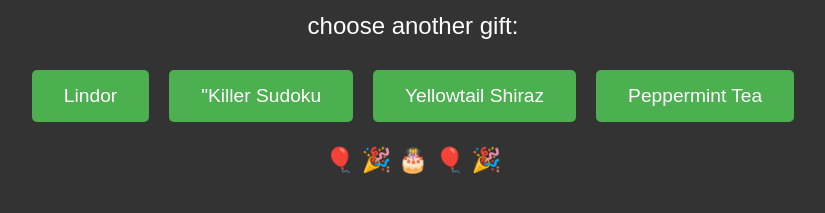
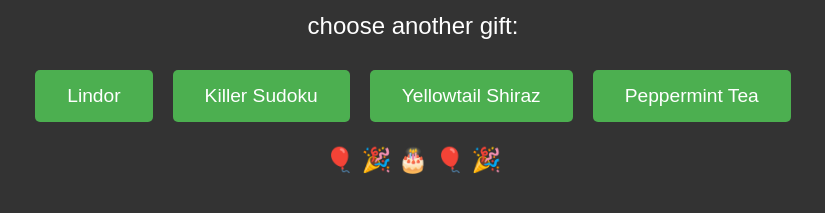
Before and after one commit to steel424/happybirthday, a website: page public/index.html in a window 1280 px wide. Shown: the part 165-378 px from the top of the page, 227-1052 px from the left. Drawn offline with Linux system fonts and the light colour scheme.

Commit message:
Updated index.html

```diff
--- a/public/index.html
+++ b/public/index.html
@@ -18,7 +18,7 @@
 
   <div class="choices">
     <button class="choice-btn" onclick="submitChoice('Lindor')">Lindor</button>
-    <button class="choice-btn" onclick="submitChoice('Killer Sudoku')">"Killer Sudoku</button>
+    <button class="choice-btn" onclick="submitChoice('Killer Sudoku')">Killer Sudoku</button>
     <button class="choice-btn" onclick="submitChoice('Yellowtail Shiraz')">Yellowtail Shiraz</button>
     <button class="choice-btn" onclick="submitChoice('Peppermint Tea')">Peppermint Tea</button>
   </div>
```
